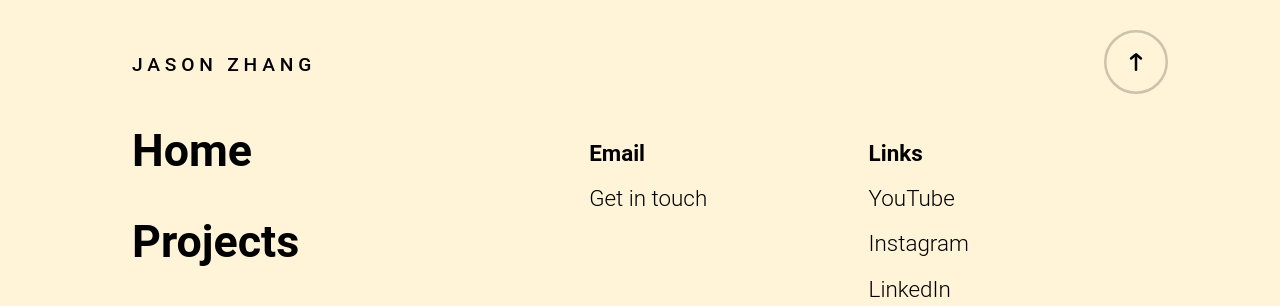
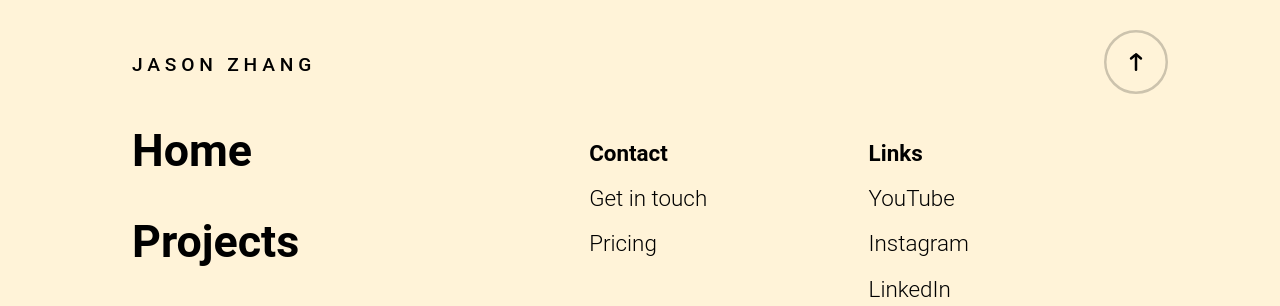
Before and after one commit to Zjjc123/react-portfolio, a React (Create React App) app: page / in a window 1280 px wide. Both pictures are taken after a click on the element 1135 px from the left and 64 px from the top of the page. Shown: the top 306 px of the page. Built offline with nearby package versions, Linux system fonts and the light colour scheme.

Commit message:
Pricing NavLink

```diff
--- a/src/components/Navigation.js
+++ b/src/components/Navigation.js
@@ -33,11 +33,16 @@ const Navigation = () => {
                     <div className="nav-column">
                         <div className="nav-infos">
                             <ul className="nav-info">
-                                <li className="nav-info-label">Email</li>
+                                <li className="nav-info-label">Contact</li>
                                 <li>
                                     <a href="mailto:zjjc123@hotmail.com">
                                         Get in touch
-                            </a>
+                                    </a>
+                                </li>
+                                <li>
+                                    <NavLink to="/Pricing" exact>
+                                        Pricing
+                                    </NavLink>
                                 </li>
                             </ul>
                             <ul className="nav-info">
```
